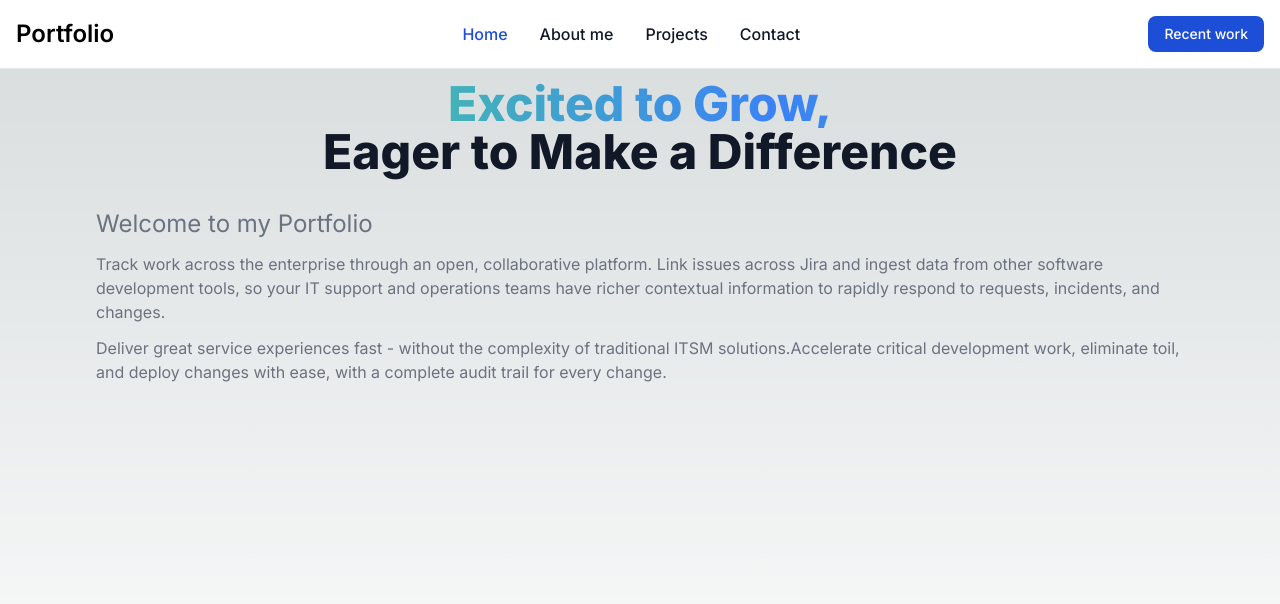
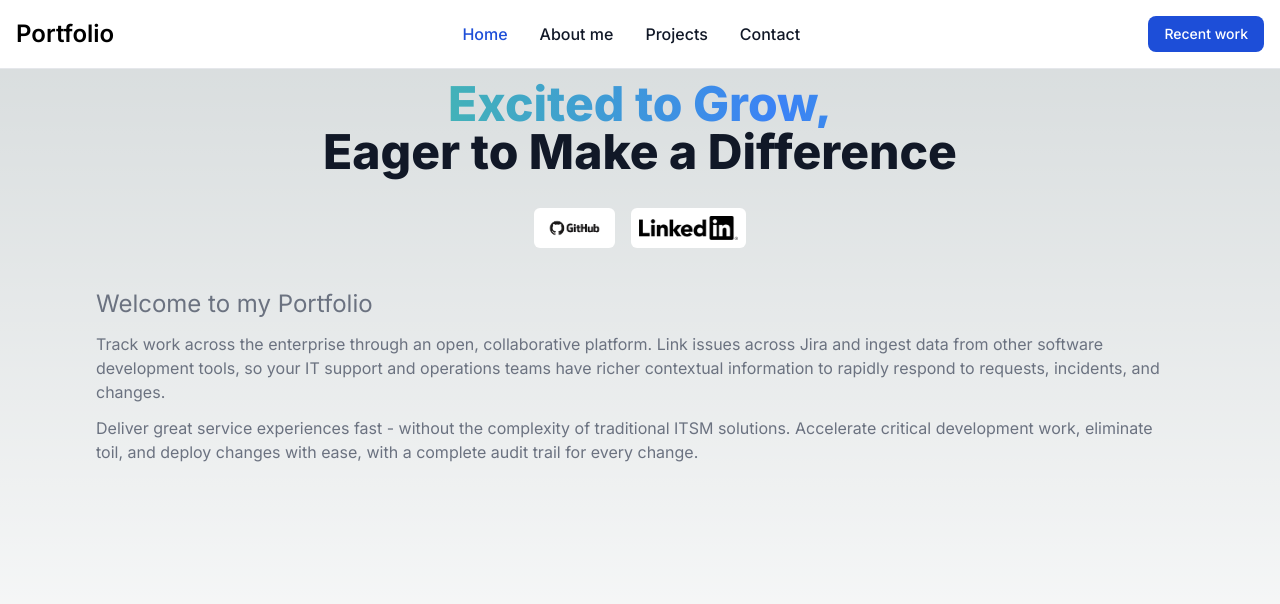
Before and after one commit to Morgan0404/portfolio-website, a Next.js app: page / in a window 1280 px wide. Shown: the top 604 px of the page. Built offline with nearby package versions, Linux system fonts and the light colour scheme.

Commit message:
providing links for socials

```diff
--- a/src/app/page.tsx
+++ b/src/app/page.tsx
@@ -4,8 +4,6 @@
 import Link from "next/link";
 import Navbar from "../components/Navbar";
 import Timeline from '../components/Timeline'; // Adjust the path as needed
-
-
 
 export default function Home() {
     return (
@@ -17,23 +15,44 @@
             <main className="flex min-h-screen flex-col items-center justify-between p-24 pt-20">
                 <div className="flex flex-col items-center gap-4">
                     <h1 className="mb-4 text-lg font-extrabold text-gray-900 dark:text-white md:text-4xl md:text-5xl text-center">
-            <span className="block text-transparent bg-clip-text bg-gradient-to-r from-green-400 via-blue-500 to-green-400 animate-moving-gradient bg-[length:200%]">
-    Excited to Grow,
-</span>
+                        <span className="block text-transparent bg-clip-text bg-gradient-to-r from-green-400 via-blue-500 to-green-400 animate-moving-gradient bg-[length:200%]">
+                            Excited to Grow,
+                        </span>
                         <span className="block">Eager to Make a Difference</span>
                     </h1>
-                    <div className="text-left">
-                        <h1 className="text-2xl   mb-3 text-gray-500 dark:text-gray-400">Welcome to my Portfolio</h1>
-
+                    <div className="flex gap-4 justify-center">
+                        <a
+                            href="https://github.com/Morgan0404"
+                            target="_blank"
+                            rel="noopener noreferrer"
+                            className="bg-white p-2 rounded-md flex items-center justify-center"
+                        >
+                            <img
+                                src="/githublogo.png"
+                                alt="Visit My GitHub"
+                                className="h-6 w-auto" // Adjust height as needed
+                            />
+                        </a>
+                        <a
+                            href="https://www.linkedin.com/in/morgan-james-09092b295/"
+                            target="_blank"
+                            rel="noopener noreferrer"
+                            className="bg-white p-2 rounded-md flex items-center justify-center"
+                        >
+                            <img
+                                src="/linkedin.png"
+                                alt="Visit My LinkedIn"
+                                className="h-6 w-auto" // Adjust height as needed
+                            />
+                        </a>
+                    </div>
+                    <div className="text-left mt-6">
+                        <h1 className="text-2xl mb-3 text-gray-500 dark:text-gray-400">Welcome to my Portfolio</h1>
                         <p className="mb-3 text-gray-500 dark:text-gray-400">Track work across the enterprise through an open, collaborative platform. Link issues across Jira and ingest data from other software development tools, so your IT support and operations teams have richer contextual information to rapidly respond to requests, incidents, and changes.</p>
-                        <p className="text-gray-500 dark:text-gray-400">Deliver great service experiences fast - without the complexity of traditional ITSM solutions.Accelerate critical development work, eliminate toil, and deploy changes with ease, with a complete audit trail for every change.</p>
-
+                        <p className="text-gray-500 dark:text-gray-400">Deliver great service experiences fast - without the complexity of traditional ITSM solutions. Accelerate critical development work, eliminate toil, and deploy changes with ease, with a complete audit trail for every change.</p>
                     </div>
                 </div>
-
             </main>
-
-
         </>
     );
 }
```
Also changed, not shown: public/githublogo.png (added), public/linkedin.png (added).
